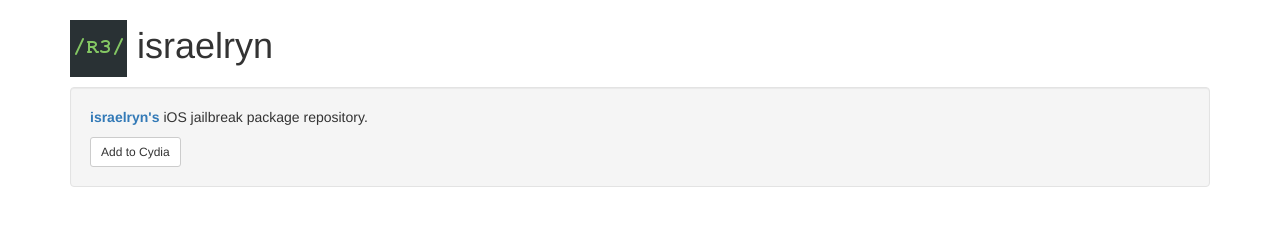
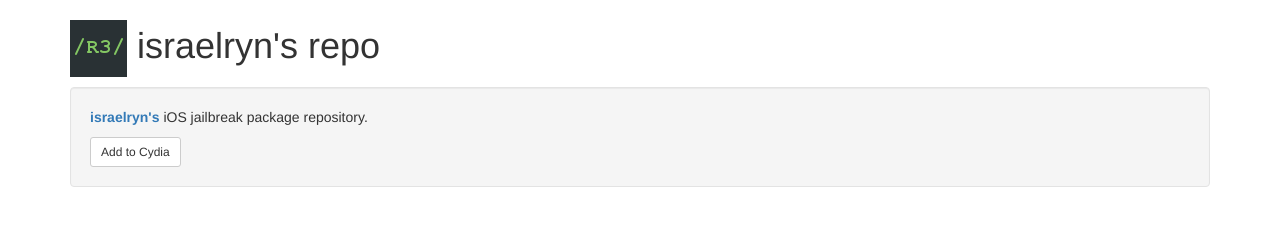
Before and after one commit to israel-ryn/repo, a plain HTML site: page index.html in a window 1280 px wide. Drawn offline with nearby package versions, Linux system fonts and the light colour scheme.

Commit message:
Update index.html

```diff
--- a/index.html
+++ b/index.html
@@ -1,7 +1,7 @@
 <!DOCTYPE html>
 <html lang="en">
 <head>
-  <title>Reposi3</title>
+  <title>israelryn</title>
   <meta charset="utf-8">
   <meta name="viewport" content="width=device-width, initial-scale=1">
   <link rel="stylesheet" href="https://maxcdn.bootstrapcdn.com/bootstrap/3.3.5/css/bootstrap.min.css">
@@ -10,7 +10,7 @@
 <body>
 
 <div class="container">
-	<h1><img src="CydiaIcon.png"> israelryn</h1>
+	<h1><img src="CydiaIcon.png"> israelryn's repo</h1>
 </div>
 
 <div class="container">
```
